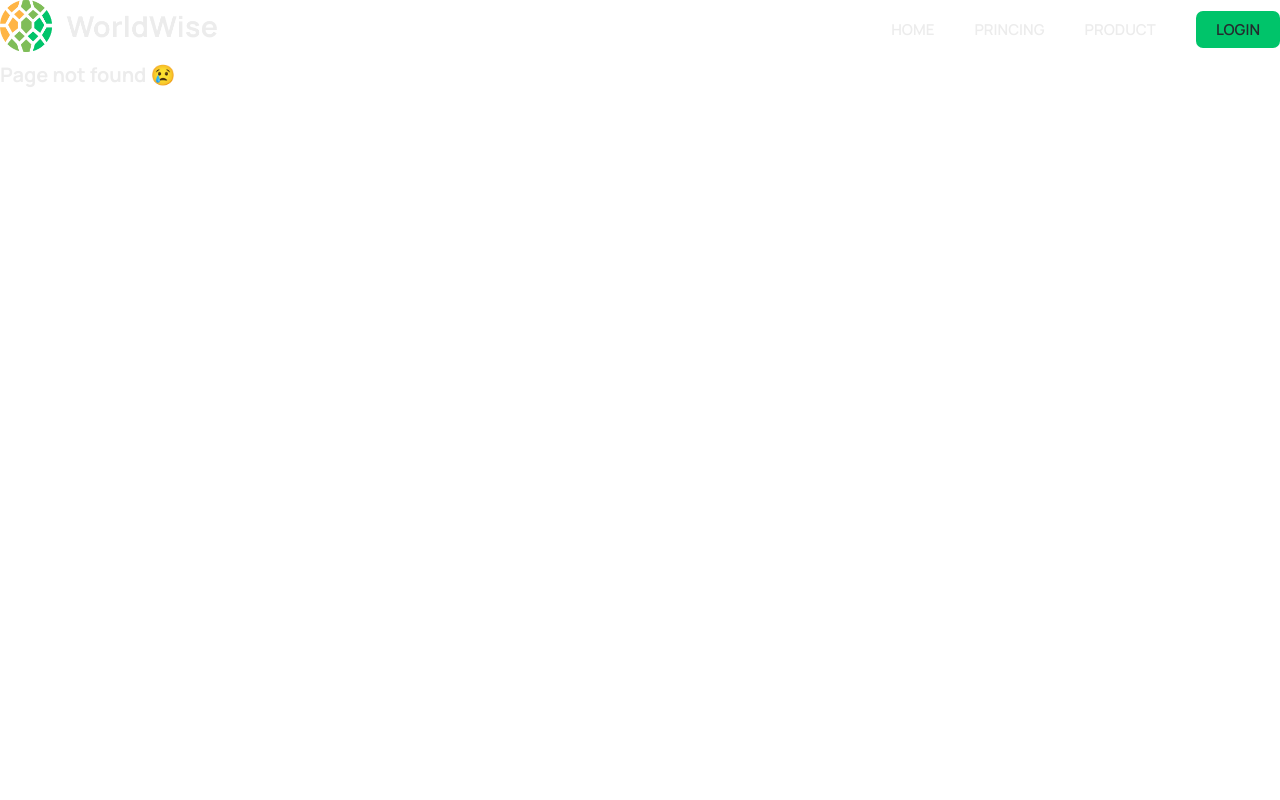
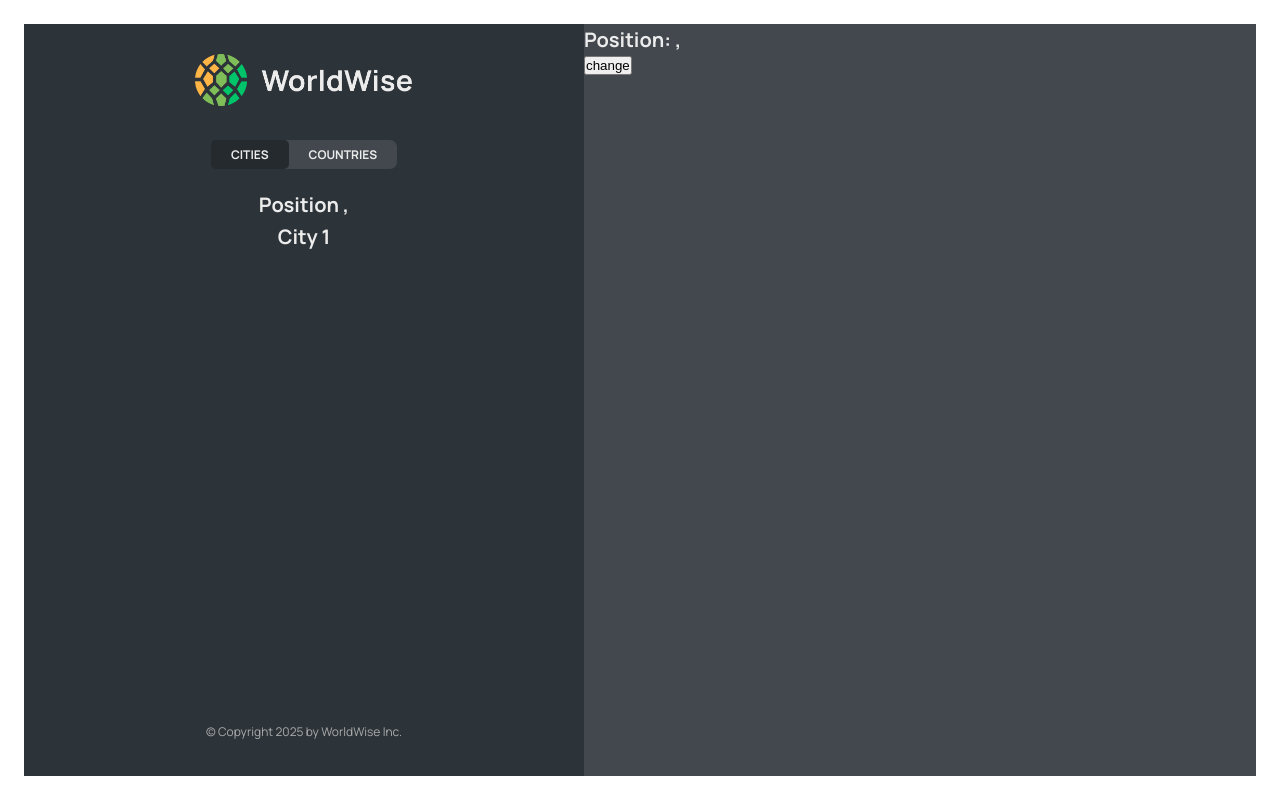
Before and after one commit to Jilly-del/WorldWise, a React (Vite) app: page /app/cities/1 in a window 1280 px wide. Before the commit this address had no page. Built offline with nearby package versions, Linux system fonts and the light colour scheme; data requests are answered from the project's data file.

Commit message:
few updates

```diff
--- a/src/App.jsx
+++ b/src/App.jsx
@@ -1,6 +1,5 @@
 import { useEffect, useState } from "react";
-import { BrowserRouter, Route, Routes } from "react-router-dom";
-
+import { BrowserRouter, Navigate, Route, Routes } from "react-router-dom";
 import Homepage from "./pages/Homepage";
 import Pricing from "./Pages/Pricing";
 import Product from "./Pages/Product";
@@ -8,7 +7,9 @@
 import AppLayout from "./Pages/AppLayout";
 import Login from "./Pages/Login";
 import CityList from "./component/CityList";
+import City from "./component/City";
 import CountryList from "./component/CountryList";
+import Form from "./component/Form";
 
 const BASE_URL = `http://localhost:4000`;
 function App() {
@@ -38,20 +39,17 @@
         <Route path="pricing" element={<Pricing />} />
         <Route path="product" element={<Product />} />
         <Route path="app" element={<AppLayout />}>
-          <Route
-            index
-            element={<CityList cities={cities} isLoading={isLoading} />}
-          />
-
+          <Route index element={<Navigate replace to={"cities"} />} />
           <Route
             path="cities"
             element={<CityList cities={cities} isLoading={isLoading} />}
           />
+          <Route path="cities/:id" element={<City />} />
           <Route
             path="countries"
             element={<CountryList cities={cities} isLoading={isLoading} />}
           />
-          <Route path="form" element={<p>Form</p>} />
+          <Route path="form" element={<Form />} />
         </Route>
         <Route path="login" element={<Login />} />
         <Route path="*" element={<PageNotFound />} />
--- /dev/null
+++ b/src/component/Button.jsx
@@ -0,0 +1,11 @@
+import styles from "./Button.module.css";
+
+function Button({ children, onclick, type }) {
+  return (
+    <button onClick={onclick} className={`${styles.btn} ${styles[type]}`}>
+      {children}
+    </button>
+  );
+}
+
+export default Button;
--- a/src/component/City.jsx
+++ b/src/component/City.jsx
@@ -1,58 +1,74 @@
-import styles from "./City.module.css";
+import { useParams, useSearchParams } from "react-router-dom";
+// import styles from "./City.module.css";
 
-const formatDate = (date) =>
-  new Intl.DateTimeFormat("en", {
-    day: "numeric",
-    month: "long",
-    year: "numeric",
-    weekday: "long",
-  }).format(new Date(date));
+// const formatDate = (date) =>
+//   new Intl.DateTimeFormat("en", {
+//     day: "numeric",
+//     month: "long",
+//     year: "numeric",
+//     weekday: "long",
+//   }).format(new Date(date));
 
 function City() {
+  const [searchParams, setSearchParams] = useSearchParams();
+
+  const lat = searchParams.get("lat");
+  const lng = searchParams.get("lng");
+
+  const { id } = useParams();
+
   // TEMP DATA
-  const currentCity = {
-    cityName: "Lisbon",
-    emoji: "🇵🇹",
-    date: "2027-10-31T15:59:59.138Z",
-    notes: "My favorite city so far!",
-  };
+  // const currentCity = {
+  //   cityName: "Lisbon",
+  //   emoji: "🇵🇹",
+  //   date: "2027-10-31T15:59:59.138Z",
+  //   notes: "My favorite city so far!",
+  // };
 
-  const { cityName, emoji, date, notes } = currentCity;
+  // const { cityName, emoji, date, notes, id } = currentCity;
 
   return (
-    <div className={styles.city}>
-      <div className={styles.row}>
-        <h6>City name</h6>
-        <h3>
-          <span>{emoji}</span> {cityName}
-        </h3>
-      </div>
+    <>
+      <h1>
+        {" "}
+        Position {lat}, {lng}
+      </h1>
+      <h1>City {id}</h1>
+    </>
 
-      <div className={styles.row}>
-        <h6>You went to {cityName} on</h6>
-        <p>{formatDate(date || null)}</p>
-      </div>
+    //   <div className={styles.city}>
+    //     <div className={styles.row}>
+    //       <h6>City name</h6>
+    //       <h3>
+    //         <span>{emoji}</span> {cityName}
+    //       </h3>
+    //     </div>
 
-      {notes && (
-        <div className={styles.row}>
-          <h6>Your notes</h6>
-          <p>{notes}</p>
-        </div>
-      )}
+    //     <div className={styles.row}>
+    //       <h6>You went to {cityName} on</h6>
+    //       <p>{formatDate(date || null)}</p>
+    //     </div>
 
-      <div className={styles.row}>
-        <h6>Learn more</h6>
-        <a
-          href={`https://en.wikipedia.org/wiki/${cityName}`}
-          target="_blank"
-          rel="noreferrer"
-        >
-          Check out {cityName} on Wikipedia &rarr;
-        </a>
-      </div>
+    //     {notes && (
+    //       <div className={styles.row}>
+    //         <h6>Your notes</h6>
+    //         <p>{notes}</p>
+    //       </div>
+    //     )}
 
-      <div>{/* <ButtonBack /> */}</div>
-    </div>
+    //     <div className={styles.row}>
+    //       <h6>Learn more</h6>
+    //       <a
+    //         href={`https://en.wikipedia.org/wiki/${cityName}`}
+    //         target="_blank"
+    //         rel="noreferrer"
+    //       >
+    //         Check out {cityName} on Wikipedia &rarr;
+    //       </a>
+    //     </div>
+
+    //     <div>{/* <ButtonBack /> */}</div>
+    //   </div>
   );
 }
 
--- a/src/component/CityItem.jsx
+++ b/src/component/CityItem.jsx
@@ -1,5 +1,6 @@
 import PropTypes from "prop-types";
 import styles from "./CityItem.module.css";
+import { Link } from "react-router-dom";
 
 const formatDate = (date) =>
   new Intl.DateTimeFormat("en", {
@@ -9,15 +10,20 @@
   }).format(new Date(date));
 
 function CityItem({ city }) {
-  const { cityName, emoji, date } = city;
+  const { cityName, emoji, date, id, position } = city;
   return (
-    <li className={styles.cityItem}>
+    <li>
+      <Link
+        className={styles.cityItem}
+        to={`${id}?lat=${position.lat}&lng=${position.lng} `}
+      >
         <span className={styles.emoji} aria-label={`Emoji for ${cityName}`}>
           {emoji}
         </span>
         <h3 className={styles.name}>{cityName}</h3>
         <time className={styles.date}> {formatDate(date)} </time>
         <button className={styles.deleteBtn}>&times;</button>
+      </Link>
     </li>
   );
 }
--- a/src/component/CountryItem.jsx
+++ b/src/component/CountryItem.jsx
@@ -12,13 +12,10 @@
 }
 
 CountryItem.propTypes = {
-  country: PropTypes.arrayOf(
-    PropTypes.shape({
-      emoji: PropTypes.string,
-
-      country: PropTypes.string,
-    })
-  ),
+  country: PropTypes.shape({
+    emoji: PropTypes.string,
+    country: PropTypes.string,
+  }).isRequired,
 };
 
 export default CountryItem;
--- a/src/component/CountryList.jsx
+++ b/src/component/CountryList.jsx
@@ -18,7 +18,7 @@
   return (
     <ul className={styles.countryList}>
       {countries.map((country) => (
-        <CountryItem country={country} key={country} />
+        <CountryItem country={country} key={country.country} />
       ))}
     </ul>
   );
--- a/src/component/Form.jsx
+++ b/src/component/Form.jsx
@@ -1,8 +1,9 @@
 // "https://api.bigdatacloud.net/data/reverse-geocode-client?latitude=0&longitude=0"
 
 import { useState } from "react";
-
 import styles from "./Form.module.css";
+import Button from "./Button";
+import { useNavigate } from "react-router-dom";
 
 export function convertToEmoji(countryCode) {
   const codePoints = countryCode
@@ -13,6 +14,8 @@
 }
 
 function Form() {
+  const navigate = useNavigate();
+
   const [cityName, setCityName] = useState("");
   const [country, setCountry] = useState("");
   const [date, setDate] = useState(new Date());
@@ -49,8 +52,16 @@
       </div>
 
       <div className={styles.buttons}>
-        <button>Add</button>
-        <button>&larr; Back</button>
+        <Button type={"primary"}>Add</Button>
+        <Button
+          onclick={(e) => {
+            e.preventDefault();
+            navigate(-1);
+          }}
+          type={"back"}
+        >
+          &larr; Back
+        </Button>
       </div>
     </form>
   );
--- a/src/component/Map.jsx
+++ b/src/component/Map.jsx
@@ -1,9 +1,24 @@
+import { useNavigate, useSearchParams } from "react-router-dom";
 import styles from "./Map.module.css";
 
 function Map() {
+  const [searchParams, setSearchParams] = useSearchParams();
+  const navigate = useNavigate();
+  const lat = searchParams.get("lat");
+  const lng = searchParams.get("lng");
+
   return (
-    <div className={styles.mapContainer}>
-      <p>Mappp</p>
+    <div className={styles.mapContainer} onClick={() => navigate("form")}>
+      <h1>
+        Position: {lat} ,{lng}
+      </h1>
+      <button
+        onClick={() => {
+          setSearchParams({ lat: 20, lng: 70 });
+        }}
+      >
+        change
+      </button>
     </div>
   );
 }
```
Lines whose indentation alone changed are shown as unchanged.
